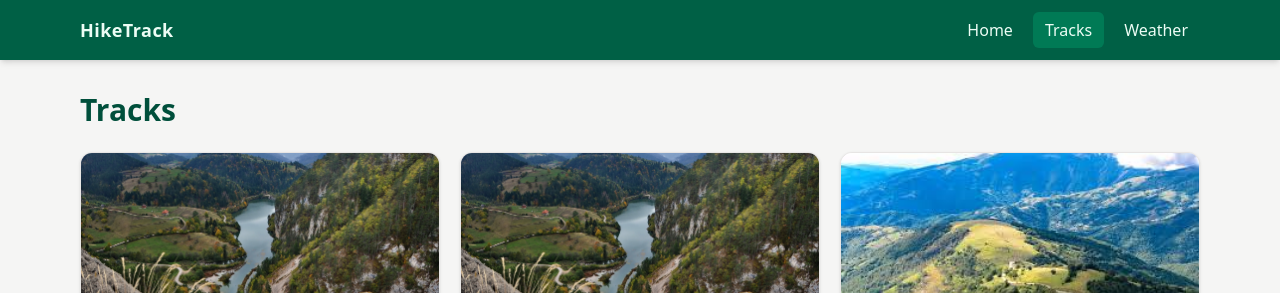
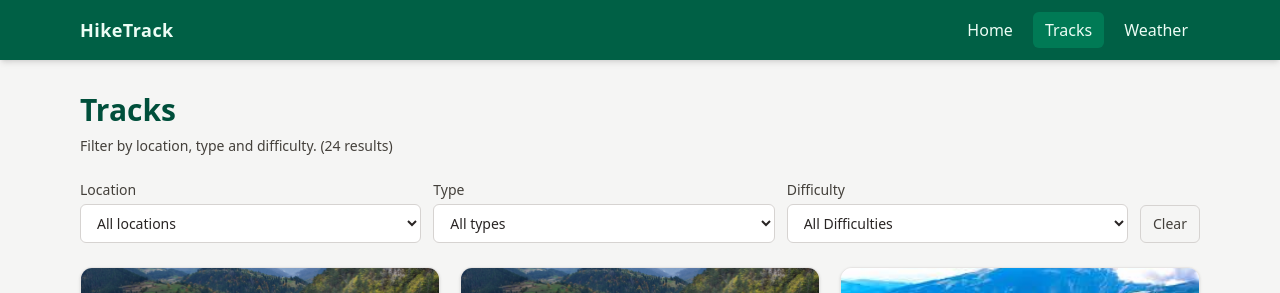
Before and after one commit to elab-development/klijentske-veb-tehnologije-2024-2022-0441-veb-aplikacija-za-planinare, a React (Vite) app in the folder hiketrack/: page /tracks in a window 1280 px wide. Shown: the top 293 px of the page. Built offline with nearby package versions, Linux system fonts and the light colour scheme.

Commit message:
Local storage for filters

```diff
--- /dev/null
+++ b/hiketrack/src/lib/filterStorage.ts
@@ -0,0 +1,30 @@
+export type TracksFilters = {
+  location?: string | null;
+  type?: string | null;
+  difficulty?: string | null;
+};
+
+const STORAGE_KEY = 'hiketrack.tracks.filters.v1';
+
+export function readFiltersFromStorage(): TracksFilters | null {
+  try {
+    const raw = localStorage.getItem(STORAGE_KEY);
+    if (!raw) return null;
+    const parsed = JSON.parse(raw) as TracksFilters;
+    return parsed ?? null;
+  } catch {
+    return null;
+  }
+}
+
+export function writeFiltersToStorage(filters: TracksFilters): void {
+  try {
+    localStorage.setItem(STORAGE_KEY, JSON.stringify(filters));
+  } catch {}
+}
+
+export function clearFiltersFromStorage(): void {
+  try {
+    localStorage.removeItem(STORAGE_KEY);
+  } catch {}
+}
--- a/hiketrack/src/pages/Tracks.tsx
+++ b/hiketrack/src/pages/Tracks.tsx
@@ -1,36 +1,144 @@
-import { useMemo, useEffect } from 'react';
+import { useMemo, useEffect, useState } from 'react';
 import { useSearchParams } from 'react-router-dom';
 import TrailCard from '../components/TrailCard';
 import { TRAILS } from '../data/trails';
 import { LOCATIONS } from '../data/locations';
+import type { Trail } from '../data/types';
+import {
+  readFiltersFromStorage,
+  writeFiltersToStorage,
+  clearFiltersFromStorage,
+  type TracksFilters,
+} from '../lib/filterStorage';
 
 const PER_PAGE = 12;
+const DIFFICULTY = ['easy', 'moderate', 'hard'] as const;
+const TYPES = ['loop', 'out-and-back', 'point-to-point'] as const;
+
+const hasAnyFilterInUrl = (sp: URLSearchParams) =>
+  sp.has('location') || sp.has('type') || sp.has('difficulty');
 
 export default function Tracks() {
   const [params, setParams] = useSearchParams();
+  const [hydrated, setHydrated] = useState(false);
+
+  useEffect(() => {
+    const next = new URLSearchParams(params);
+    const fromLS = readFiltersFromStorage();
+
+    if (hasAnyFilterInUrl(params)) {
+      if (fromLS) {
+        if (
+          !next.has('location') &&
+          fromLS.location &&
+          fromLS.location !== 'all'
+        )
+          next.set('location', fromLS.location);
+        if (!next.has('type') && fromLS.type && fromLS.type !== 'all')
+          next.set('type', fromLS.type);
+        if (
+          !next.has('difficulty') &&
+          fromLS.difficulty &&
+          fromLS.difficulty !== 'all'
+        )
+          next.set('difficulty', fromLS.difficulty);
+      }
+      if (next.toString() !== params.toString()) {
+        next.set('page', '1');
+        setParams(next, { replace: true });
+      }
+      setHydrated(true);
+      return;
+    }
+
+    if (fromLS) {
+      if (fromLS.location && fromLS.location !== 'all')
+        next.set('location', fromLS.location);
+      if (fromLS.type && fromLS.type !== 'all') next.set('type', fromLS.type);
+      if (fromLS.difficulty && fromLS.difficulty !== 'all')
+        next.set('difficulty', fromLS.difficulty);
+      next.set('page', '1');
+      setParams(next, { replace: true });
+    }
+    setHydrated(true);
+  }, []);
+
+  const locationParam = params.get('location') || 'all';
+  const typeParam = params.get('type') || 'all';
+  const difficultyParam = params.get('difficulty') || 'all';
+
+  useEffect(() => {
+    if (!hydrated) return;
+    const hasActive =
+      (locationParam && locationParam !== 'all') ||
+      (typeParam && typeParam !== 'all') ||
+      (difficultyParam && difficultyParam !== 'all');
+
+    if (hasActive) {
+      const toSave: TracksFilters = {
+        location: locationParam !== 'all' ? locationParam : null,
+        type: typeParam !== 'all' ? typeParam : null,
+        difficulty: difficultyParam !== 'all' ? difficultyParam : null,
+      };
+      writeFiltersToStorage(toSave);
+    } else {
+      clearFiltersFromStorage();
+    }
+  }, [hydrated, locationParam, typeParam, difficultyParam]);
+
+  const filteredTrails = useMemo(() => {
+    return TRAILS.filter((t: Trail) => {
+      const byLocation =
+        locationParam === 'all' || t.locationId === locationParam;
+      const byType = typeParam === 'all' || t.type === typeParam;
+      const byDifficulty =
+        difficultyParam === 'all' || t.difficulty === difficultyParam;
+      return byLocation && byType && byDifficulty;
+    });
+  }, [locationParam, typeParam, difficultyParam]);
+
   const page = Math.max(1, Number(params.get('page') || 1));
-  const totalPages = Math.max(1, Math.ceil(TRAILS.length / PER_PAGE));
-
+  const totalPages = Math.max(1, Math.ceil(filteredTrails.length / PER_PAGE));
   const safePage = Math.min(page, totalPages);
 
   const pagedTrails = useMemo(() => {
     const start = (safePage - 1) * PER_PAGE;
-    return TRAILS.slice(start, start + PER_PAGE);
-  }, [safePage]);
+    return filteredTrails.slice(start, start + PER_PAGE);
+  }, [filteredTrails, safePage]);
 
   useEffect(() => {
     if (page !== safePage) {
-      params.set('page', String(safePage));
-      setParams(params, { replace: true });
+      const next = new URLSearchParams(params);
+      next.set('page', String(safePage));
+      setParams(next, { replace: true });
     }
     const grid = document.getElementById('tracks-grid');
     (grid ?? window).scrollTo({ top: 0, behavior: 'smooth' });
   }, [safePage]);
 
+  const setParam = (key: string, value: string | null) => {
+    const next = new URLSearchParams(params);
+    if (value && value !== 'all') next.set(key, value);
+    else next.delete(key);
+    next.set('page', '1');
+    setParams(next);
+  };
+
   const goTo = (p: number) => {
-    const next = Math.min(Math.max(1, p), totalPages);
-    params.set('page', String(next));
-    setParams(params);
+    const next = new URLSearchParams(params);
+    const target = Math.min(Math.max(1, p), totalPages);
+    next.set('page', String(target));
+    setParams(next);
+  };
+
+  const clearFilters = () => {
+    const next = new URLSearchParams(params);
+    next.delete('location');
+    next.delete('type');
+    next.delete('difficulty');
+    next.set('page', '1');
+    setParams(next);
+    clearFiltersFromStorage();
   };
 
   return (
@@ -39,7 +147,75 @@ export default function Tracks() {
         <h1 className='text-2xl md:text-3xl font-bold text-emerald-900'>
           Tracks
         </h1>
+        <p className='mt-2 text-stone-700 text-sm'>
+          Filter by location, type and difficulty. ({filteredTrails.length}{' '}
+          results)
+        </p>
       </header>
+
+      <div className='mb-6 flex flex-col sm:flex-row gap-3 sm:items-end'>
+        <div className='flex-1'>
+          <label className='block text-sm font-medium text-stone-700 mb-1'>
+            Location
+          </label>
+          <select
+            className='w-full rounded-md border border-stone-300 bg-white px-3 py-2 text-sm'
+            value={locationParam}
+            onChange={(e) => setParam('location', e.target.value)}
+          >
+            <option value='all'>All locations</option>
+            {LOCATIONS.map((loc) => (
+              <option key={loc.id} value={loc.id}>
+                {loc.name}
+              </option>
+            ))}
+          </select>
+        </div>
+
+        <div className='flex-1'>
+          <label className='block text-sm font-medium text-stone-700 mb-1'>
+            Type
+          </label>
+          <select
+            className='w-full rounded-md border border-stone-300 bg-white px-3 py-2 text-sm'
+            value={typeParam}
+            onChange={(e) => setParam('type', e.target.value)}
+          >
+            <option value='all'>All types</option>
+            {TYPES.map((t) => (
+              <option key={t} value={t}>
+                {t.replaceAll('-', ' ')}
+              </option>
+            ))}
+          </select>
+        </div>
+
+        <div className='flex-1'>
+          <label className='block text-sm font-medium text-stone-700 mb-1'>
+            Difficulty
+          </label>
+          <select
+            className='w-full rounded-md border border-stone-300 bg-white px-3 py-2 text-sm capitalize'
+            value={difficultyParam}
+            onChange={(e) => setParam('difficulty', e.target.value)}
+          >
+            <option value='all'>All difficulties</option>
+            {DIFFICULTY.map((d) => (
+              <option key={d} value={d}>
+                {d}
+              </option>
+            ))}
+          </select>
+        </div>
+
+        <button
+          onClick={clearFilters}
+          className='whitespace-nowrap rounded-md border border-stone-300 px-3 py-2 text-sm text-stone-700 hover:bg-stone-100'
+          title='Clear filters'
+        >
+          Clear
+        </button>
+      </div>
 
       <div
         id='tracks-grid'
@@ -88,7 +264,8 @@ export default function Tracks() {
       </div>
 
       <p className='mt-3 text-center text-sm text-stone-600'>
-        Page {safePage} of {totalPages} • Showing {pagedTrails.length} / {TRAILS.length}
+        Page {safePage} of {totalPages} • Showing {pagedTrails.length} /{' '}
+        {filteredTrails.length}
       </p>
     </section>
   );
```
